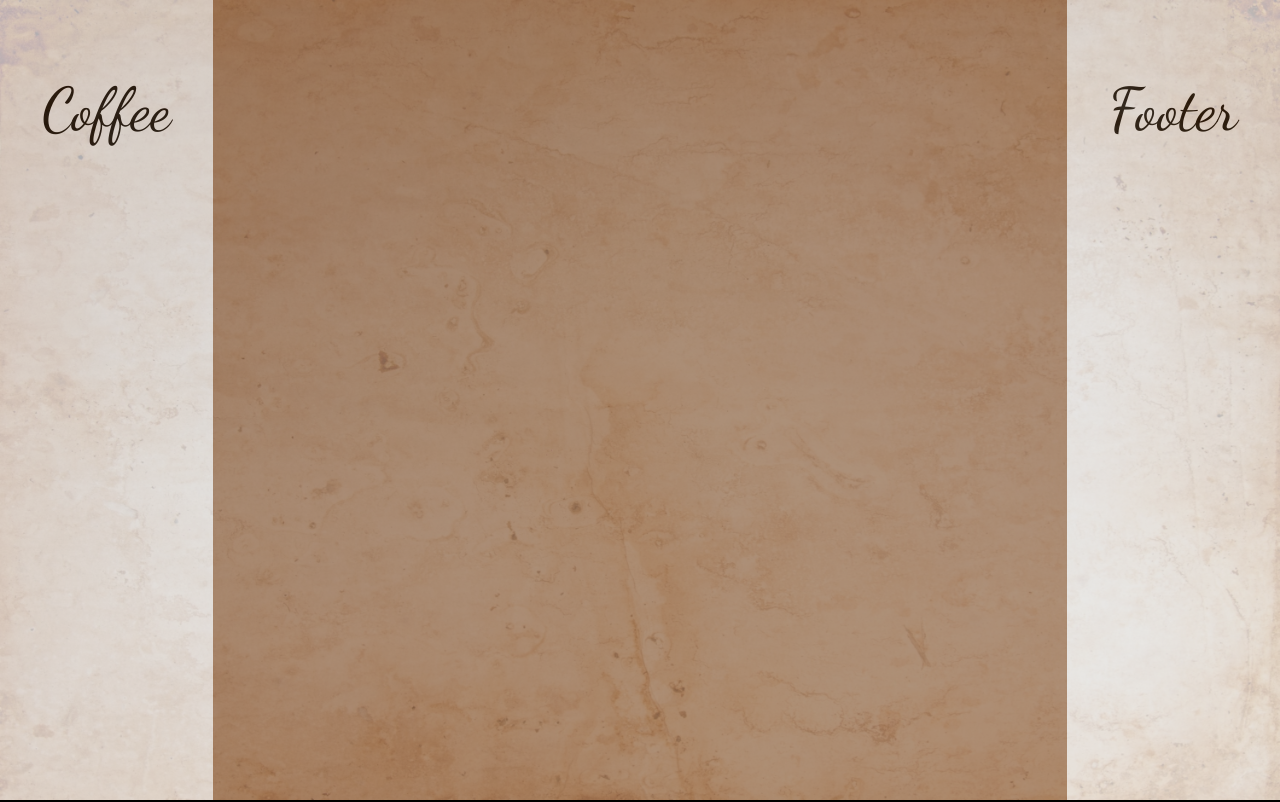
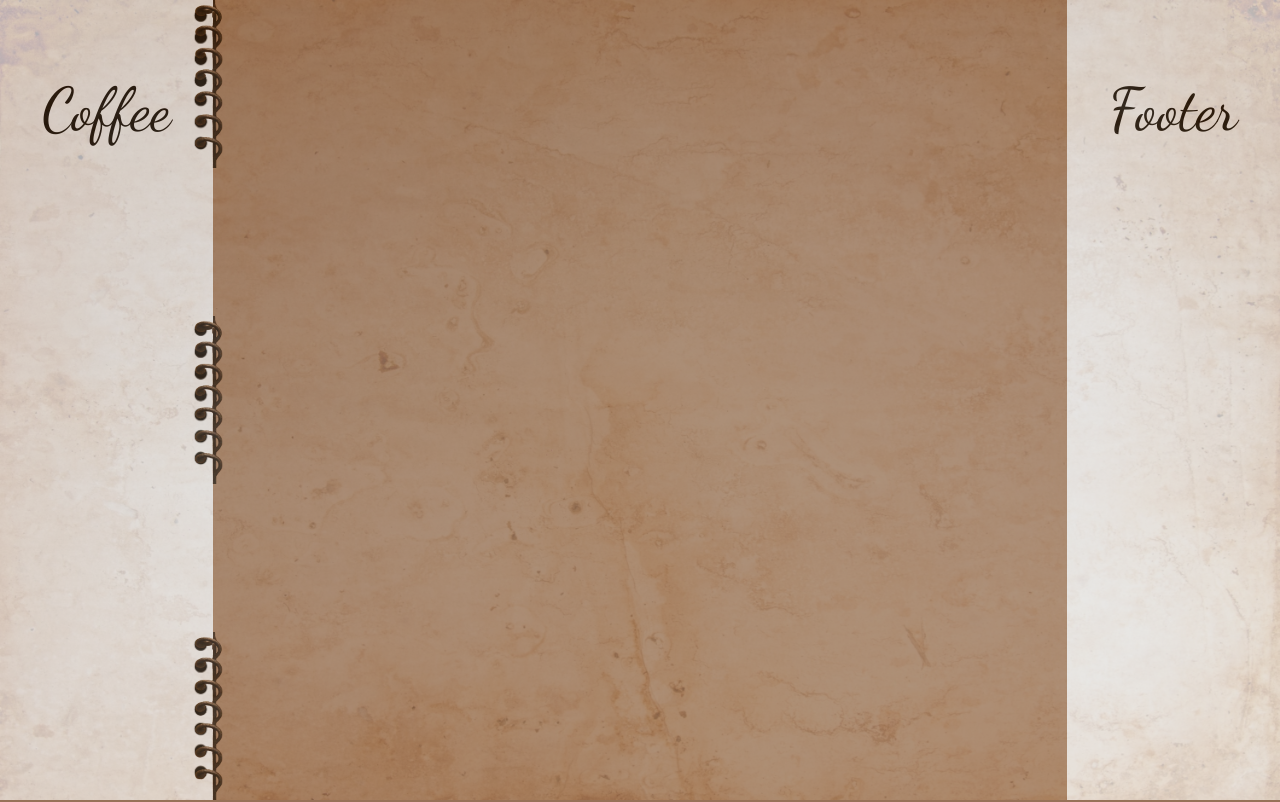
Before and after one commit to Ahmed2681/the-coffee-company-app-template, a Vue app: page / in a window 1280 px wide. Shown: the top 802 px of the page. Built offline with nearby package versions, Linux system fonts and the light colour scheme.

Commit message:
added spiral shapes in header and layout

```diff
--- a/src/components/FooterComp.vue
+++ b/src/components/FooterComp.vue
@@ -10,7 +10,7 @@ const { scrollPercent } = storeToRefs(scrollStore)
 
 <template>
   <footer
-    class="fixed right-0 bottom-0 z-10 flex w-1/6 transform justify-center bg-gray-200 p-20 transition-transform ease-in-out"
+    class="fixed right-0 bottom-0 items-center z-10 flex w-1/6 transform justify-center bg-gray-200 p-20 transition-transform ease-in-out"
     :class="{
       'h-full': scrollPercent === 0,
       'h-11/12': scrollPercent !== 0,
@@ -18,6 +18,11 @@ const { scrollPercent } = storeToRefs(scrollStore)
       'translate-x-[100%]': !isFooterVisible,
     }"
   >
+    <!-- <img
+      class="absolute -left-6 w-[15%] rotate-0"
+      src="@/assets/images/notebook-spiral.png"
+      alt="notebook-spiral"
+    /> -->
     <button class="cursor-pointer self-start" @click="$router.push('/')">
       <h1 class="font-dancing text-6xl">Footer</h1>
     </button>
--- a/src/components/HeaderComp.vue
+++ b/src/components/HeaderComp.vue
@@ -12,19 +12,35 @@ const { onCheckDrawer } = globalStore
 
 <template>
   <header
-    class="fixed z-10 flex h-full w-1/6 justify-center bg-gray-200 p-20"
+    class="fixed z-10 flex h-full w-1/6 items-center justify-center bg-gray-200 p-20"
     :style="{
-      transform: `translateX(${-scrollPercent}%)`,
+      transform: `rotate(${-scrollPercent * 0.5}deg) translateX(${-scrollPercent * 5}%) translateY(${scrollPercent}%)`,
       opacity: `${scrollPercent > 85 ? 0 : 100}%`,
     }"
   >
+    <img
+      class="absolute top-2 -right-0 w-6"
+      src="@/assets/images/spiral-holes.png"
+      alt="spiral-holes"
+    />
+    <img
+      class="absolute -right-0 mb-3 w-6"
+      src="@/assets/images/spiral-holes.png"
+      alt="spiral-holes"
+    />
+    <img
+      class="absolute -right-0 bottom-5 w-6"
+      src="@/assets/images/spiral-holes.png"
+      alt="spiral-holes"
+    />
+
     <button class="cursor-pointer self-start" @click="$router.push('/')">
       <h1 class="font-dancing text-6xl">Coffee</h1>
     </button>
   </header>
 
   <header
-    class="fixed top-0 flex h-1/12 items-center justify-between bg-gray-200 px-[5%] shadow transition-transform ease-in-out"
+    class="fixed top-0 z-50 flex h-1/12 items-center justify-between bg-gray-200 px-[5%] shadow transition-transform ease-in-out"
     :class="{
       'left-0': !isFooterVisible,
       'right-0': isFooterVisible,
--- a/src/layouts/TheMainLayout.vue
+++ b/src/layouts/TheMainLayout.vue
@@ -6,11 +6,13 @@ import FooterComp from '@/components/FooterComp.vue'
 import { onMounted, ref } from 'vue'
 const slotContainer = ref(null)
 
-import { useGlobalStore } from '@/stores'
+import { useGlobalStore, useScrollStore } from '@/stores'
 const globalStore = useGlobalStore()
+const scrollStore = useScrollStore()
 
 import { storeToRefs } from 'pinia'
 const { isFooterVisible } = storeToRefs(globalStore)
+const { scrollPercent } = storeToRefs(scrollStore)
 
 onMounted(() => {
   if (slotContainer.value) {
@@ -19,7 +21,7 @@ onMounted(() => {
     ).length
 
     // !!! DESCRIPTION !!!
-    // console.log('Number of elements in the slot item:', elementCount)
+    console.log('Number of elements in the slot item:', elementCount)
     if (elementCount <= 1) {
       // It means that we can show the footer item, because the page has no or just 1 page component.
       isFooterVisible.value = true
@@ -31,7 +33,48 @@ onMounted(() => {
 <template>
   <HeaderComp />
   <DrawerMenu />
-  <div ref="slotContainer" class="bg-[#967259] min-h-screen">
+  <div ref="slotContainer" class="flex min-h-screen flex-col items-end bg-[#000]">
+    <section class="relative flex h-screen w-5/6 items-center bg-[#967259]">
+      <!--#region spirals -->
+      <!-- first sprial -->
+      <img
+        class="absolute top-0 -left-5 z-10 w-8"
+        src="@/assets/images/notebook-spiral.png"
+        alt="notebook-spiral"
+      />
+      <img
+        v-if="scrollPercent === 0"
+        class="absolute top-2 -left-6 w-6"
+        src="@/assets/images/spiral-holes.png"
+        alt="spiral-holes"
+      />
+      <!-- second sprial -->
+      <img
+        class="absolute -left-5 z-10 w-8"
+        src="@/assets/images/notebook-spiral.png"
+        alt="notebook-spiral"
+      />
+      <img
+        v-if="scrollPercent === 0"
+        class="absolute -left-6 mb-4 w-6"
+        src="@/assets/images/spiral-holes.png"
+        alt="spiral-holes"
+      />
+      <!-- third sprial -->
+      <img
+        class="absolute bottom-0 -left-5 z-10 w-8"
+        src="@/assets/images/notebook-spiral.png"
+        alt="notebook-spiral"
+      />
+      <img
+        v-if="scrollPercent === 0"
+        class="absolute bottom-5 -left-6 w-6"
+        src="@/assets/images/spiral-holes.png"
+        alt="spiral-holes"
+      />
+      <!--#endregion -->
+    </section>
+
     <slot />
   </div>
   <FooterComp />
--- a/src/views/HomeView.vue
+++ b/src/views/HomeView.vue
@@ -1,7 +1,6 @@
 <script setup></script>
 
 <template>
-  <section class="h-screen min-w-screen"></section>
-  <section class="h-screen min-w-screen bg-[#000]"></section>
-  <section class="h-screen min-w-screen"></section>
+  <section class="h-screen min-w-screen bg-[#967259]"></section>
+  <section class="h-screen min-w-screen bg-[#967259]"></section>
 </template>
```
Also changed, not shown: src/assets/images/notebook-spiral.png (added), src/assets/images/spiral-holes.png (added).
